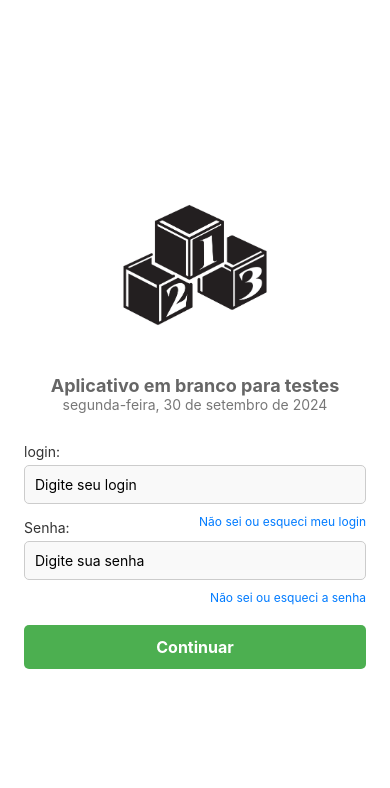
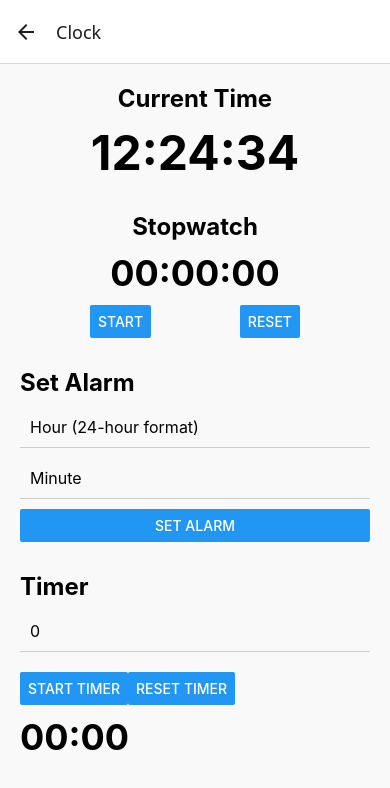
Before and after one commit to GabrielEduardoFarinha/React-T, a React Native app: screen /Clock in a window 390 px wide. Shown: the top 788 px of the page. Built offline with nearby package versions, Linux system fonts and the light colour scheme.

Commit message:
envio da nova função cronometro.
nova função na tela Home, o cronometro agora é funcional

```diff
--- a/App.js
+++ b/App.js
@@ -5,6 +5,7 @@ import Login from './Login';
 import Home from './Home';
 import CalendarScreen from './CalendarScreen';
 import MapScreen from './MapScreen';
+import ClockScreen from './ClockScreen';
 
 const Stack = createStackNavigator();
 
@@ -32,6 +33,11 @@ const App = () => {
           component={MapScreen}
           options={{ headerShown: true, title: 'Map' }}
         />
+        <Stack.Screen
+         name="Clock"
+         component={ClockScreen}
+          options={{ headerShown: true, title: 'Clock' }}
+          />
       </Stack.Navigator>
     </NavigationContainer>
   );
--- /dev/null
+++ b/ClockScreen.js
@@ -0,0 +1,214 @@
+import React, { useState, useEffect } from 'react';
+import { View, Text, Button, TextInput, Alert, StyleSheet, TouchableOpacity } from 'react-native';
+
+const ClockScreen = () => {
+  const [currentTime, setCurrentTime] = useState(new Date());
+  const [stopwatchTime, setStopwatchTime] = useState(0);
+  const [stopwatchRunning, setStopwatchRunning] = useState(false);
+  const [alarmHour, setAlarmHour] = useState('');
+  const [alarmMinute, setAlarmMinute] = useState('');
+  const [alarmSet, setAlarmSet] = useState(false);
+  const [timerDuration, setTimerDuration] = useState(0);
+  const [timerRunning, setTimerRunning] = useState(false);
+
+  useEffect(() => {
+    const timer = setInterval(() => {
+      setCurrentTime(new Date());
+    }, 1000);
+    return () => clearInterval(timer);
+  }, []);
+
+  useEffect(() => {
+    let stopwatchInterval;
+    if (stopwatchRunning) {
+      stopwatchInterval = setInterval(() => {
+        setStopwatchTime(prev => prev + 1);
+      }, 1000);
+    } else if (!stopwatchRunning && stopwatchTime !== 0) {
+      clearInterval(stopwatchInterval);
+    }
+    return () => clearInterval(stopwatchInterval);
+  }, [stopwatchRunning]);
+
+  useEffect(() => {
+    if (alarmSet && parseInt(alarmHour) === currentTime.getHours() && parseInt(alarmMinute) === currentTime.getMinutes()) {
+    alert("Hora do show porra!");
+      setAlarmSet(false);
+    }
+  }, [currentTime, alarmHour, alarmMinute, alarmSet]);
+
+  useEffect(() => {
+    let timerInterval;
+    if (timerRunning && timerDuration > 0) {
+      timerInterval = setInterval(() => {
+        setTimerDuration(prev => {
+          if (prev <= 1) {
+            clearInterval(timerInterval);
+            Alert.alert("Timer", "Time's up!");
+            setTimerRunning(false);
+            return 0;
+          }
+          return prev - 1;
+        });
+      }, 1000);
+    } else if (!timerRunning) {
+      clearInterval(timerInterval);
+    }
+    return () => clearInterval(timerInterval);
+  }, [timerRunning, timerDuration]);
+
+  const formatTime = date => `${date.getHours()}:${date.getMinutes()}:${date.getSeconds()}`;
+
+  const formatStopwatchTime = time => {
+    const hours = Math.floor(time / 3600);
+    const minutes = Math.floor((time % 3600) / 60);
+    const seconds = time % 60;
+    return `${String(hours).padStart(2, '0')}:${String(minutes).padStart(2, '0')}:${String(seconds).padStart(2, '0')}`;
+  };
+
+  const formatTimerDuration = time => {
+    const minutes = Math.floor(time / 60);
+    const seconds = time % 60;
+    return `${String(minutes).padStart(2, '0')}:${String(seconds).padStart(2, '0')}`;
+  };
+
+  const handleSetAlarm = () => {
+    if (alarmHour && alarmMinute) {
+      setAlarmSet(true);
+    alert('Alarm Set', `Alarm set for ${alarmHour}:${alarmMinute}`);
+    } else {
+    alert('Invalid Input', 'Please set valid hour and minute for the alarm.');
+    }
+  };
+
+  const handleStartTimer = () => {
+    if (timerDuration > 0) {
+      setTimerRunning(true);
+    } else {
+      alert('Invalid Input', 'Please set a valid timer duration.');
+    }
+  };
+
+  const handleResetTimer = () => {
+    setTimerRunning(false);
+    setTimerDuration(0);
+  };
+
+  return (
+    <View style={styles.container}>
+      {/* Clock */}
+      <View style={styles.clockContainer}>
+        <Text style={styles.header}>Current Time</Text>
+        <Text style={styles.currentTime}>{formatTime(currentTime)}</Text>
+      </View>
+
+      {/* Stopwatch */}
+      <View style={styles.stopwatchContainer}>
+        <Text style={styles.header}>Stopwatch</Text>
+        <Text style={styles.stopwatchTime}>{formatStopwatchTime(stopwatchTime)}</Text>
+        <View style={styles.stopwatchButtons}>
+          <Button title={stopwatchRunning ? "Pause" : "Start"} onPress={() => setStopwatchRunning(!stopwatchRunning)} />
+          <Button title="Reset" onPress={() => { setStopwatchTime(0); setStopwatchRunning(false); }} />
+        </View>
+      </View>
+
+      {/* Alarm */}
+      <View style={styles.alarmContainer}>
+        <Text style={styles.header}>Set Alarm</Text>
+        <TextInput
+          placeholder="Hour (24-hour format)"
+          keyboardType="numeric"
+          value={alarmHour}
+          onChangeText={setAlarmHour}
+          style={styles.input}
+        />
+        <TextInput
+          placeholder="Minute"
+          keyboardType="numeric"
+          value={alarmMinute}
+          onChangeText={setAlarmMinute}
+          style={styles.input}
+        />
+        <Button title="Set Alarm" onPress={handleSetAlarm} />
+      </View>
+
+      {/* Timer */}
+      <View style={styles.timerContainer}>
+        <Text style={styles.header}>Timer</Text>
+        <TextInput
+          placeholder="Set Timer (seconds)"
+          keyboardType="numeric"
+          value={timerDuration.toString()}
+          onChangeText={text => setTimerDuration(parseInt(text) || 0)}
+          style={styles.input}
+        />
+        <View style={styles.timerButtons}>
+          <Button title="Start Timer" onPress={handleStartTimer} />
+          <Button title="Reset Timer" onPress={handleResetTimer} />
+        </View>
+        <Text style={styles.timerDisplay}>{formatTimerDuration(timerDuration)}</Text>
+      </View>
+    </View>
+  );
+};
+
+const styles = StyleSheet.create({
+  container: {
+    flex: 1,
+    padding: 20,
+    backgroundColor: '#F9F9F9',
+  },
+  clockContainer: {
+    alignItems: 'center',
+    marginBottom: 30,
+  },
+  currentTime: {
+    fontSize: 48,
+    fontWeight: 'bold',
+  },
+  stopwatchContainer: {
+    alignItems: 'center',
+    marginBottom: 30,
+  },
+  stopwatchTime: {
+    fontSize: 36,
+    fontWeight: 'bold',
+  },
+  stopwatchButtons: {
+    flexDirection: 'row',
+    justifyContent: 'space-between',
+    width: '60%',
+    marginTop: 10,
+  },
+  alarmContainer: {
+    marginBottom: 30,
+  },
+  timerContainer: {
+    marginBottom: 30,
+  },
+  header: {
+    fontSize: 24,
+    fontWeight: 'bold',
+    marginBottom: 10,
+  },
+  input: {
+    borderBottomWidth: 1,
+    borderColor: '#ccc',
+    marginBottom: 10,
+    padding: 10,
+    fontSize: 16,
+  },
+  timerButtons: {
+    flexDirection: 'row',
+    justifyContent: 'space-between',
+    width: '60%',
+    marginTop: 10,
+  },
+  timerDisplay: {
+    fontSize: 36,
+    fontWeight: 'bold',
+    marginTop: 10,
+  },
+});
+
+export default ClockScreen;
--- a/Home.js
+++ b/Home.js
@@ -5,11 +5,11 @@ import { useNavigation } from '@react-navigation/native';
 
 const data = [
   { id: '1', icon: 'people', title: 'Pessoal' },
-  { id: '2', icon: 'calendar-today', title: 'Calendário' },
-  { id: '3', icon: 'info', title: 'Informações internas', isNew: true },
-  { id: '4', icon: 'map', title: 'Mapa', isNew: true },
+  { id: '2', icon: 'calendar-today', title: 'Calendário', },
+  { id: '3', icon: 'info', title: 'Informações internas'},
+  { id: '4', icon: 'map', title: 'Mapa',},
   { id: '5', icon: 'description', title: 'Documentação' },
-  { id: '6', icon: 'timer', title: 'Cronômetro' },
+  { id: '6', icon: 'timer', title: 'Cronômetro', isNew: true },
 ];
 
 const Home = () => {
@@ -32,14 +32,19 @@ const Home = () => {
   };
 
   const handleCalendarPress = () => {
-    navigation.navigate('Calendar'); // Navigate to Calendar
+    navigation.navigate('Calendar');
+  };
+
+  const handleClockPress = () => {
+    navigation.navigate('Clock');  // Navigate to Clock screen
   };
 
   const renderItem = ({ item }) => (
     <TouchableOpacity
       style={styles.card}
       onPress={item.title === 'Mapa' ? handleMapPress :
-               item.title === 'Calendário' ? handleCalendarPress : null}
+               item.title === 'Calendário' ? handleCalendarPress :
+               item.title === 'Cronômetro' ? handleClockPress : null}
     >
       <MaterialIcons name={item.icon} size={64} color="#333" />
       <Text style={styles.cardText}>{item.title}</Text>
@@ -80,6 +85,7 @@ const styles = StyleSheet.create({
     fontWeight: 'bold',
     marginBottom: 16,
     color: '#333',
+    padding: 40
   },
   grid: {
     justifyContent: 'center',
--- a/app.json
+++ b/app.json
@@ -1,7 +1,7 @@
 {
   "expo": {
     "name": "zeze1",
-    "slug": "snack-3ea9405e-8838-4119-a33a-a07cc5624bd8",
+    "slug": "snack-cba5c1e9-5965-40ee-b5ec-5f77433f0876",
     "version": "1.0.0",
     "orientation": "portrait",
     "icon": "./assets/icon.png",
```
Also changed, not shown: package.json (+7 -7 lines), 1 other file (tests, documents, lock files or other folders).
